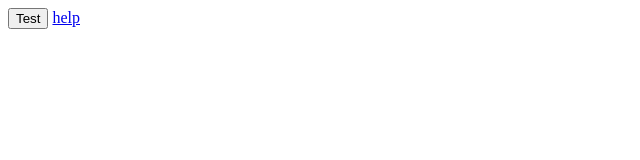
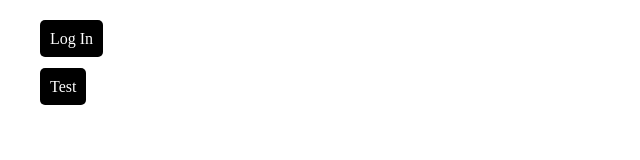
Before and after one commit to Nick07242000/DestinyApp, a plain HTML site: page public/index.html in a window 1280 px wide. Shown: the whole page, without its empty margins (0-640 px from the left). Drawn offline with Linux system fonts and the light colour scheme.

Commit message:
Auth Step One Done

```diff
--- a/auth.js
+++ b/auth.js
@@ -4,15 +4,16 @@ const AUTHURL = "https://www.bungie.net/en/oauth/authorize";
 const AUTHTOKEN = "https://www.bungie.net/platform/app/oauth/token/";
 const AUTHID = 23872;
 
-function auth() {
-    let req = new Request(`${AUTHURL}?client_id=${AUTHID}&response_type=code&state=6i0mkLx79Hp91nzWVeHrzHG4`);
-    fetch(req).then(response => {
-        console.log(response);
-    })
+function getParameter(parameterName) {
+    let parameters = new URLSearchParams(window.location.search);
+    return parameters.get(parameterName)
 }
 
-window.addEventListener("load", function() {
-    document.getElementById("test").addEventListener("click", function() {
-        auth();
-    })
-});
+function getToken() {
+    getParameter("code");
+    let req = new Request(`${APIROOTPATH}/User/GetMembershipsForCurrentUser/`);
+    req.headers.append('X-API-Key', APIKEY)
+    console.log(req);
+}
+
+document.getElementById("test").addEventListener("onclick", getToken());
--- a/public/index.html
+++ b/public/index.html
@@ -5,13 +5,18 @@
     <meta http-equiv="X-UA-Compatible" content="IE=edge">
     <meta name="viewport" content="width=device-width, initial-scale=1.0">
     <title>Document</title>
+    <link rel="stylesheet" href="styles.css">
     <script src="../auth.js"></script>
 </head>
 <body>
     <header></header>
     <main>
-        <button id="test">Test</button>
-        <a href="https://www.bungie.net/en/oauth/authorize?client_id=23872&response_type=code&state=6i0mkLx79Hp91nzWVeHrzHG4">help</a>
+        <section id="login">
+            <a class="button" href="https://www.bungie.net/en/oauth/authorize?client_id=23872&response_type=code&state=6i0mkLx79Hp91nzWVeHrzHG4">Log In</a>
+        </section>
+        <section id="loggedin">
+            <a class="button" id="test">Test</a>
+        </section>
     </main>
     <footer></footer>
 </body>
--- a/public/styles.css
+++ b/public/styles.css
@@ -0,0 +1,17 @@
+body {
+    margin: 0;
+    box-sizing: border-box;
+}
+
+section {
+    margin: 30px;
+}
+
+.button {
+    text-decoration: none;
+    border-radius: 5px;
+    background-color: black;
+    color: white;
+    padding: 10px;
+    margin: 10px
+}
```
